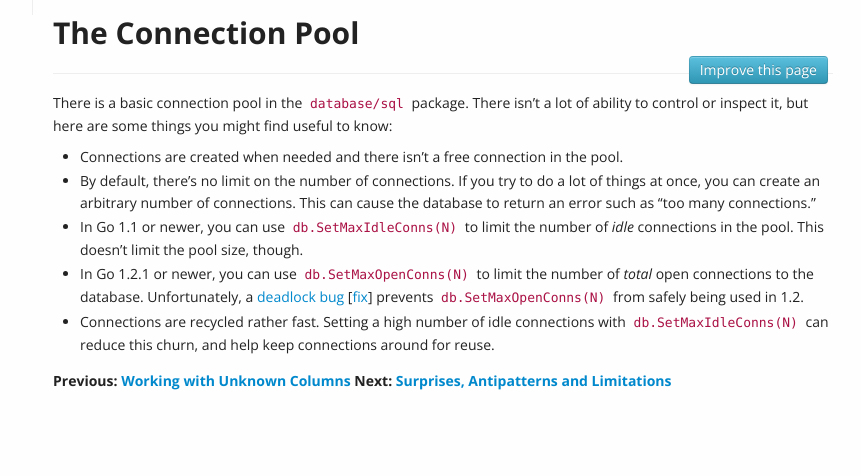
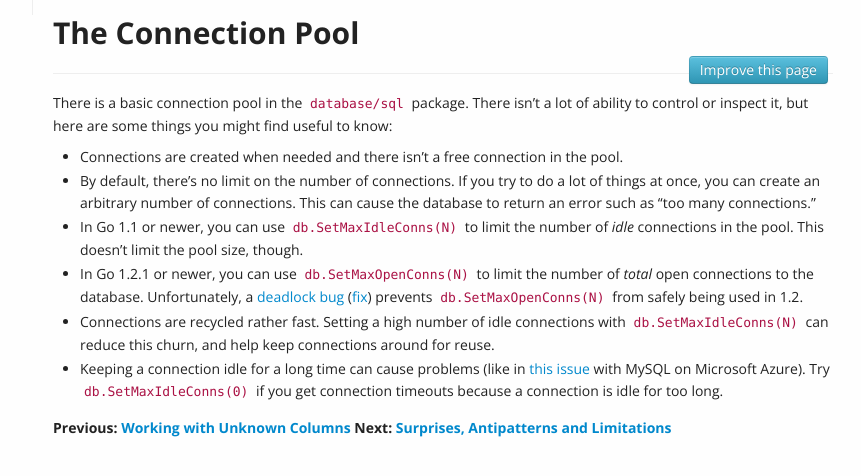
Before and after one commit to VividCortex/go-database-sql-tutorial, a Jekyll site: the page built from connection-pool.md, in a window 1280 px wide. Shown: the top 476 px of the page, without its empty margins (277-1138 px from the left). Built offline with Jekyll 4.4.1, drawn with Linux system fonts in a browser that asks for light colours.

Commit message:
fix formatting bug, add SetMaxIdleConns(0) bullet

```diff
--- a/connection-pool.md
+++ b/connection-pool.md
@@ -10,8 +10,9 @@ useful to know:
 * Connections are created when needed and there isn't a free connection in the pool.
 * By default, there's no limit on the number of connections. If you try to do a lot of things at once, you can create an arbitrary number of connections. This can cause the database to return an error such as "too many connections."
 * In Go 1.1 or newer, you can use `db.SetMaxIdleConns(N)` to limit the number of *idle* connections in the pool. This doesn't limit the pool size, though.
-* In Go 1.2.1 or newer, you can use `db.SetMaxOpenConns(N)` to limit the number of *total* open connections to the database. Unfortunately, a [deadlock bug](https://groups.google.com/d/msg/golang-dev/jOTqHxI09ns/x79ajll-ab4J) [[fix](https://code.google.com/p/go/source/detail?r=8a7ac002f840)] prevents `db.SetMaxOpenConns(N)` from safely being used in 1.2.
+* In Go 1.2.1 or newer, you can use `db.SetMaxOpenConns(N)` to limit the number of *total* open connections to the database. Unfortunately, a [deadlock bug](https://groups.google.com/d/msg/golang-dev/jOTqHxI09ns/x79ajll-ab4J) ([fix](https://code.google.com/p/go/source/detail?r=8a7ac002f840)) prevents `db.SetMaxOpenConns(N)` from safely being used in 1.2.
 * Connections are recycled rather fast. Setting a high number of idle connections with `db.SetMaxIdleConns(N)` can reduce this churn, and help keep connections around for reuse.
+* Keeping a connection idle for a long time can cause problems (like in [this issue](https://github.com/go-sql-driver/mysql/issues/257) with MySQL on Microsoft Azure). Try `db.SetMaxIdleConns(0)` if you get connection timeouts because a connection is idle for too long.
 
 **Previous: [Working with Unknown Columns](varcols.html)**
 **Next: [Surprises, Antipatterns and Limitations](surprises.html)**
```
